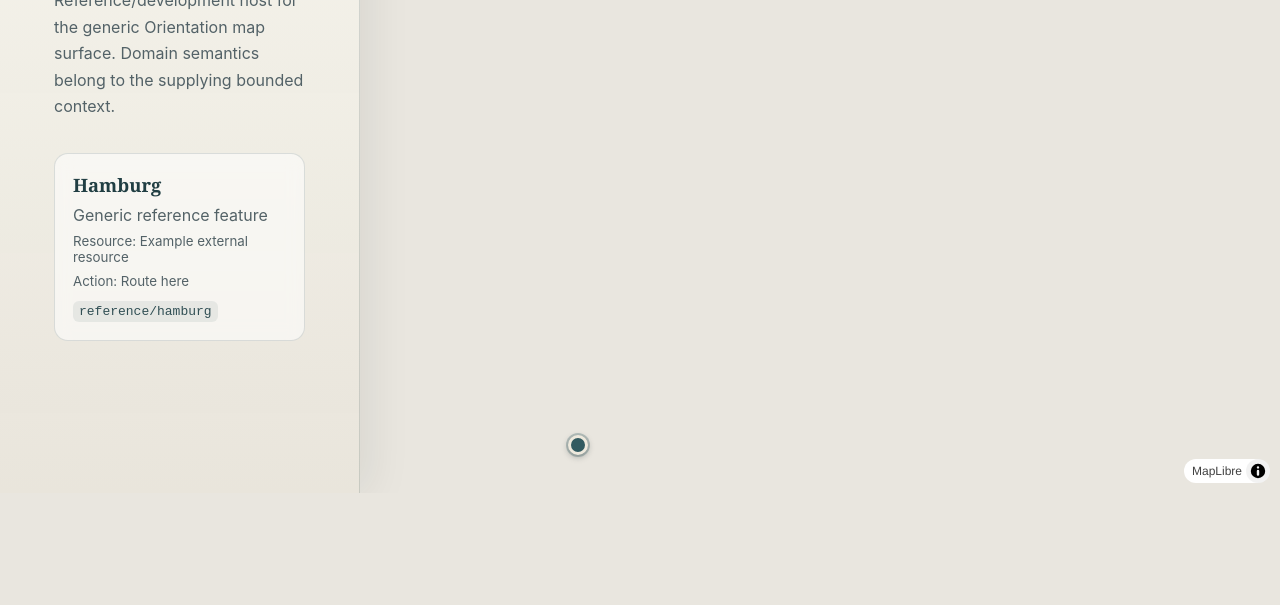
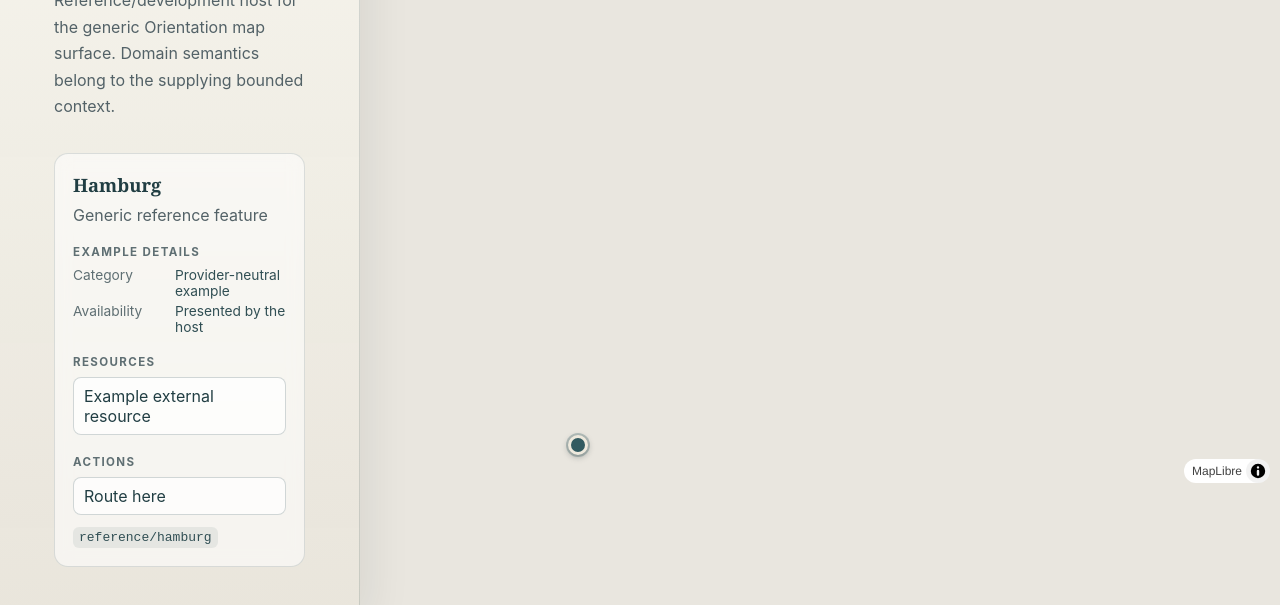
Before and after one commit to wgt-system/orientation, a website built with Vite: page map/index.html in a window 1280 px wide. Both pictures are taken after a click on the button 732 px from the left and 48 px from the top of the page. Shown: the part 307-912 px from the top of the page. Before the commit the page ends 800 px from the top, so only its background shows below. Built offline with nearby package versions, Linux system fonts and the light colour scheme; no server answers.

Commit message:
feat: add rich spatial interaction

```diff
--- /dev/null
+++ b/map/src/lib/feature-details.ts
@@ -0,0 +1,116 @@
+import type {
+  SpatialActionActivatedEvent,
+  SpatialFeature,
+  SpatialInformationSection,
+  SpatialResourceActivatedEvent,
+} from "./model";
+
+export type FeatureDetailsCallbacks = Readonly<{
+  onResourceActivated: (event: SpatialResourceActivatedEvent) => void;
+  onActionActivated: (event: SpatialActionActivatedEvent) => void;
+}>;
+
+export type FeatureDetailsModel = Readonly<{
+  title: string;
+  subtitle?: string;
+  information: readonly SpatialInformationSection[];
+  resources: readonly Readonly<{ ref: string; label: string }>[];
+  actions: readonly Readonly<{ ref: string; label: string }>[];
+  featureRef: string;
+  sourceRef: string;
+}>;
+
+export function createFeatureDetailsModel(feature: SpatialFeature): FeatureDetailsModel {
+  return {
+    title: feature.title,
+    ...(feature.subtitle !== undefined ? { subtitle: feature.subtitle } : {}),
+    information: feature.information ?? [],
+    resources: feature.resources ?? [],
+    actions: feature.actions ?? [],
+    featureRef: feature.ref,
+    sourceRef: feature.sourceRef,
+  };
+}
+
+export function renderFeatureDetails(
+  container: HTMLElement,
+  feature: SpatialFeature,
+  callbacks: FeatureDetailsCallbacks,
+): void {
+  const details = createFeatureDetailsModel(feature);
+  container.replaceChildren();
+
+  const title = document.createElement("strong");
+  title.textContent = details.title;
+  container.append(title);
+
+  if (details.subtitle) {
+    const subtitle = document.createElement("span");
+    subtitle.textContent = details.subtitle;
+    container.append(subtitle);
+  }
+
+  for (const section of details.information) {
+    if (section.title) {
+      const heading = document.createElement("h2");
+      heading.textContent = section.title;
+      container.append(heading);
+    }
+    const rows = document.createElement("dl");
+    for (const row of section.rows) {
+      const label = document.createElement("dt");
+      label.textContent = row.label;
+      const value = document.createElement("dd");
+      value.textContent = row.value;
+      rows.append(label, value);
+    }
+    container.append(rows);
+  }
+
+  if (details.resources.length) {
+    appendControlGroup(container, "Resources", details.resources.map((resource) => ({
+      label: resource.label,
+      onActivate: () => callbacks.onResourceActivated({
+        featureRef: details.featureRef,
+        sourceRef: details.sourceRef,
+        resourceRef: resource.ref,
+      }),
+    })));
+  }
+
+  if (details.actions.length) {
+    appendControlGroup(container, "Actions", details.actions.map((action) => ({
+      label: action.label,
+      onActivate: () => callbacks.onActionActivated({
+        featureRef: details.featureRef,
+        sourceRef: details.sourceRef,
+        actionRef: action.ref,
+      }),
+    })));
+  }
+
+  const ref = document.createElement("code");
+  ref.textContent = details.featureRef;
+  container.append(ref);
+}
+
+function appendControlGroup(
+  container: HTMLElement,
+  title: string,
+  controls: readonly { label: string; onActivate: () => void }[],
+): void {
+  const heading = document.createElement("h2");
+  heading.textContent = title;
+  container.append(heading);
+
+  const group = document.createElement("div");
+  group.className = "selection-controls";
+  for (const control of controls) {
+    const button = document.createElement("button");
+    button.type = "button";
+    button.textContent = control.label;
+    button.addEventListener("click", control.onActivate);
+    group.append(button);
+  }
+  container.append(group);
+}
--- a/map/src/lib/model.ts
+++ b/map/src/lib/model.ts
@@ -36,12 +36,23 @@ export type SpatialAction = Readonly<{
   label: string;
 }>;
 
+export type SpatialInformationRow = Readonly<{
+  label: string;
+  value: string;
+}>;
+
+export type SpatialInformationSection = Readonly<{
+  title?: string;
+  rows: readonly SpatialInformationRow[];
+}>;
+
 export type SpatialFeature = Readonly<{
   ref: string;
   sourceRef: string;
   coordinate: Coordinate;
   title: string;
   subtitle?: string;
+  information?: readonly SpatialInformationSection[];
   resources?: readonly SpatialResource[];
   actions?: readonly SpatialAction[];
 }>;
@@ -54,6 +65,18 @@ export type SpatialScene = Readonly<{
 export type SpatialFeatureSelectedEvent = Readonly<{
   featureRef: string;
   sourceRef: string;
+}>;
+
+export type SpatialResourceActivatedEvent = Readonly<{
+  featureRef: string;
+  sourceRef: string;
+  resourceRef: string;
+}>;
+
+export type SpatialActionActivatedEvent = Readonly<{
+  featureRef: string;
+  sourceRef: string;
+  actionRef: string;
 }>;
 
 export function isCoordinate(value: unknown): value is Coordinate {
@@ -70,6 +93,79 @@ export function isCoordinate(value: unknown): value is Coordinate {
     coordinate.latitude >= -90 &&
     coordinate.latitude <= 90
   );
+}
+
+function requireNonEmpty(value: unknown, message: string): asserts value is string {
+  if (typeof value !== "string" || !value.trim()) {
+    throw new Error(message);
+  }
+}
+
+function validateResource(resource: SpatialResource, featureRef: string, refs: Set<string>): void {
+  requireNonEmpty(resource.ref, `Spatial resource ref must be non-empty: ${featureRef}`);
+  requireNonEmpty(resource.label, `Spatial resource label must be non-empty: ${featureRef}`);
+  if (refs.has(resource.ref)) {
+    throw new Error(`Duplicate spatial resource ref: ${resource.ref}`);
+  }
+  refs.add(resource.ref);
+
+  if (resource.uri !== undefined) {
+    if (typeof resource.uri !== "string" || !resource.uri.trim()) {
+      throw new Error(`Spatial resource URI must be a valid HTTP(S) URI: ${resource.ref}`);
+    }
+    let parsed: URL;
+    try {
+      parsed = new URL(resource.uri);
+    } catch {
+      throw new Error(`Spatial resource URI must be a valid HTTP(S) URI: ${resource.ref}`);
+    }
+    if (parsed.protocol !== "http:" && parsed.protocol !== "https:") {
+      throw new Error(`Spatial resource URI scheme is not allowed: ${resource.ref}`);
+    }
+  }
+}
+
+function validateFeatureContent(feature: SpatialFeature): void {
+  if (feature.information !== undefined) {
+    if (!Array.isArray(feature.information)) {
+      throw new Error(`Spatial feature information must be an array: ${feature.ref}`);
+    }
+    feature.information.forEach((section: SpatialInformationSection) => {
+      if (section.title !== undefined) {
+        requireNonEmpty(section.title, `Spatial information section title must be non-empty: ${feature.ref}`);
+      }
+      if (!Array.isArray(section.rows) || section.rows.length === 0) {
+        throw new Error(`Spatial information section rows must be non-empty: ${feature.ref}`);
+      }
+      section.rows.forEach((row) => {
+        requireNonEmpty(row.label, `Spatial information row label must be non-empty: ${feature.ref}`);
+        requireNonEmpty(row.value, `Spatial information row value must be non-empty: ${feature.ref}`);
+      });
+    });
+  }
+
+  if (feature.resources !== undefined) {
+    if (!Array.isArray(feature.resources)) {
+      throw new Error(`Spatial feature resources must be an array: ${feature.ref}`);
+    }
+    const refs = new Set<string>();
+    feature.resources.forEach((resource) => validateResource(resource, feature.ref, refs));
+  }
+
+  if (feature.actions !== undefined) {
+    if (!Array.isArray(feature.actions)) {
+      throw new Error(`Spatial feature actions must be an array: ${feature.ref}`);
+    }
+    const refs = new Set<string>();
+    feature.actions.forEach((action) => {
+      requireNonEmpty(action.ref, `Spatial action ref must be non-empty: ${feature.ref}`);
+      requireNonEmpty(action.label, `Spatial action label must be non-empty: ${feature.ref}`);
+      if (refs.has(action.ref)) {
+        throw new Error(`Duplicate spatial action ref: ${action.ref}`);
+      }
+      refs.add(action.ref);
+    });
+  }
 }
 
 export function validateScene(scene: SpatialScene): void {
@@ -98,12 +194,8 @@ export function validateScene(scene: SpatialScene): void {
   const refs = new Set<string>();
 
   for (const feature of scene.features) {
-    if (!feature.ref.trim()) {
-      throw new Error("Spatial feature ref must be non-empty.");
-    }
-    if (!feature.sourceRef.trim()) {
-      throw new Error(`Spatial feature source ref must be non-empty: ${feature.ref}`);
-    }
+    requireNonEmpty(feature.ref, "Spatial feature ref must be non-empty.");
+    requireNonEmpty(feature.sourceRef, `Spatial feature source ref must be non-empty: ${feature.ref}`);
     if (refs.has(feature.ref)) {
       throw new Error(`Duplicate spatial feature ref: ${feature.ref}`);
     }
@@ -112,9 +204,8 @@ export function validateScene(scene: SpatialScene): void {
     if (!isCoordinate(feature.coordinate)) {
       throw new Error(`Invalid coordinate for feature: ${feature.ref}`);
     }
-    if (!feature.title.trim()) {
-      throw new Error(`Spatial feature title must be non-empty: ${feature.ref}`);
-    }
+    requireNonEmpty(feature.title, `Spatial feature title must be non-empty: ${feature.ref}`);
+    validateFeatureContent(feature);
   }
 }
 
--- a/map/src/lib/scene-controller.ts
+++ b/map/src/lib/scene-controller.ts
@@ -1,5 +1,7 @@
 import {
   type SpatialFeature,
+  type SpatialActionActivatedEvent,
+  type SpatialResourceActivatedEvent,
   type SpatialFeatureSelectedEvent,
   type SpatialScene,
   validateScene,
@@ -9,6 +11,18 @@ function snapshotFeature(feature: SpatialFeature): SpatialFeature {
   return Object.freeze({
     ...feature,
     coordinate: Object.freeze({ ...feature.coordinate }),
+    ...(feature.information
+      ? {
+          information: Object.freeze(
+            feature.information.map((section) =>
+              Object.freeze({
+                ...section,
+                rows: Object.freeze(section.rows.map((row) => Object.freeze({ ...row }))),
+              }),
+            ),
+          ),
+        }
+      : {}),
     ...(feature.resources
       ? { resources: Object.freeze(feature.resources.map((resource) => Object.freeze({ ...resource }))) }
       : {}),
@@ -55,4 +69,28 @@ export class SpatialSceneController {
       sourceRef: feature.sourceRef,
     });
   }
+
+  activateResource(featureRef: string, resourceRef: string): SpatialResourceActivatedEvent {
+    const feature = this.requireFeature(featureRef);
+    if (!feature.resources?.some((resource) => resource.ref === resourceRef)) {
+      throw new Error(`Unknown spatial resource ref: ${resourceRef}`);
+    }
+    return Object.freeze({ featureRef, sourceRef: feature.sourceRef, resourceRef });
+  }
+
+  activateAction(featureRef: string, actionRef: string): SpatialActionActivatedEvent {
+    const feature = this.requireFeature(featureRef);
+    if (!feature.actions?.some((action) => action.ref === actionRef)) {
+      throw new Error(`Unknown spatial action ref: ${actionRef}`);
+    }
+    return Object.freeze({ featureRef, sourceRef: feature.sourceRef, actionRef });
+  }
+
+  private requireFeature(featureRef: string): SpatialFeature {
+    const feature = this.scene.features.find((candidate) => candidate.ref === featureRef);
+    if (!feature) {
+      throw new Error(`Unknown spatial feature ref: ${featureRef}`);
+    }
+    return feature;
+  }
 }
--- a/map/src/reference/main.ts
+++ b/map/src/reference/main.ts
@@ -2,6 +2,7 @@ import "maplibre-gl/dist/maplibre-gl.css";
 import "../styles.css";
 
 import { OrientationMapSurface } from "../lib/map-surface";
+import { renderFeatureDetails } from "../lib/feature-details";
 import type { SpatialFeature, SpatialFeatureSelectedEvent, SpatialScene } from "../lib/model";
 
 const mapContainer = document.querySelector<HTMLElement>("#map");
@@ -21,6 +22,15 @@ const scene: SpatialScene = {
       coordinate: { longitude: 9.9937, latitude: 53.5511 },
       title: "Hamburg",
       subtitle: "Generic reference feature",
+      information: [
+        {
+          title: "Example details",
+          rows: [
+            { label: "Category", value: "Provider-neutral example" },
+            { label: "Availability", value: "Presented by the host" },
+          ],
+        },
+      ],
       resources: [
         {
           ref: "reference/resource",
@@ -55,32 +65,18 @@ function renderSelection(event: SpatialFeatureSelectedEvent): void {
     return;
   }
 
-  const resourceLines =
-    feature.resources?.map((resource) => `Resource: ${resource.label}`) ?? [];
-  const actionLines =
-    feature.actions?.map((action) => `Action: ${action.label}`) ?? [];
-
-  selectionElement.replaceChildren();
-
-  const title = document.createElement("strong");
-  title.textContent = feature.title;
-  selectionElement.append(title);
-
-  if (feature.subtitle) {
-    const subtitle = document.createElement("span");
-    subtitle.textContent = feature.subtitle;
-    selectionElement.append(subtitle);
-  }
-
-  for (const line of [...resourceLines, ...actionLines]) {
-    const row = document.createElement("small");
-    row.textContent = line;
-    selectionElement.append(row);
-  }
-
-  const ref = document.createElement("code");
-  ref.textContent = feature.ref;
-  selectionElement.append(ref);
+  renderFeatureDetails(selectionElement, feature, {
+    onResourceActivated: (activation) => {
+      const message = document.createElement("small");
+      message.textContent = `Host received resource activation: ${activation.resourceRef}`;
+      selectionElement.append(message);
+    },
+    onActionActivated: (activation) => {
+      const message = document.createElement("small");
+      message.textContent = `Host received action activation: ${activation.actionRef}`;
+      selectionElement.append(message);
+    },
+  });
 }
 
 const surface = new OrientationMapSurface(mapContainer, {
--- a/map/src/styles.css
+++ b/map/src/styles.css
@@ -88,6 +88,55 @@ h1 {
   color: #536267;
 }
 
+.selection h2 {
+  margin: 12px 0 0;
+  font-size: 0.72rem;
+  letter-spacing: 0.12em;
+  text-transform: uppercase;
+  color: #5f6f73;
+}
+
+.selection dl {
+  display: grid;
+  grid-template-columns: minmax(90px, auto) 1fr;
+  gap: 4px 12px;
+  margin: 0;
+  font-size: 0.86rem;
+}
+
+.selection dt {
+  color: #5f6f73;
+}
+
+.selection dd {
+  margin: 0;
+  color: #314f54;
+}
+
+.selection-controls {
+  display: grid;
+  gap: 6px;
+}
+
+.selection-controls button {
+  width: 100%;
+  padding: 8px 10px;
+  border: 1px solid rgb(33 62 67 / 20%);
+  border-radius: 8px;
+  background: rgb(255 255 255 / 72%);
+  color: #213e43;
+  font: inherit;
+  text-align: left;
+  cursor: pointer;
+}
+
+.selection-controls button:hover,
+.selection-controls button:focus-visible {
+  border-color: #315a60;
+  outline: 3px solid rgb(49 90 96 / 18%);
+  outline-offset: 1px;
+}
+
 .selection code {
   width: fit-content;
   margin-top: 4px;
```
Also changed, not shown: docs/03_UBIQUITOUS_LANGUAGE.md (+3 -0 lines), docs/07_APPLICATION_DESIGN.md (+4 -0 lines), docs/09_READ_MODELS.md (+2 -0 lines), docs/11_ACCEPTANCE_TESTS.md (+6 -1 lines), docs/13_THREAT_MODEL.md (+2 -0 lines), map/src/lib/feature-details.test.ts (added, +39 -0 lines), map/src/lib/map-surface.ts (+14 -0 lines), map/src/lib/model.test.ts (+50 -0 lines), map/src/lib/scene-controller.test.ts (+43 -0 lines).
